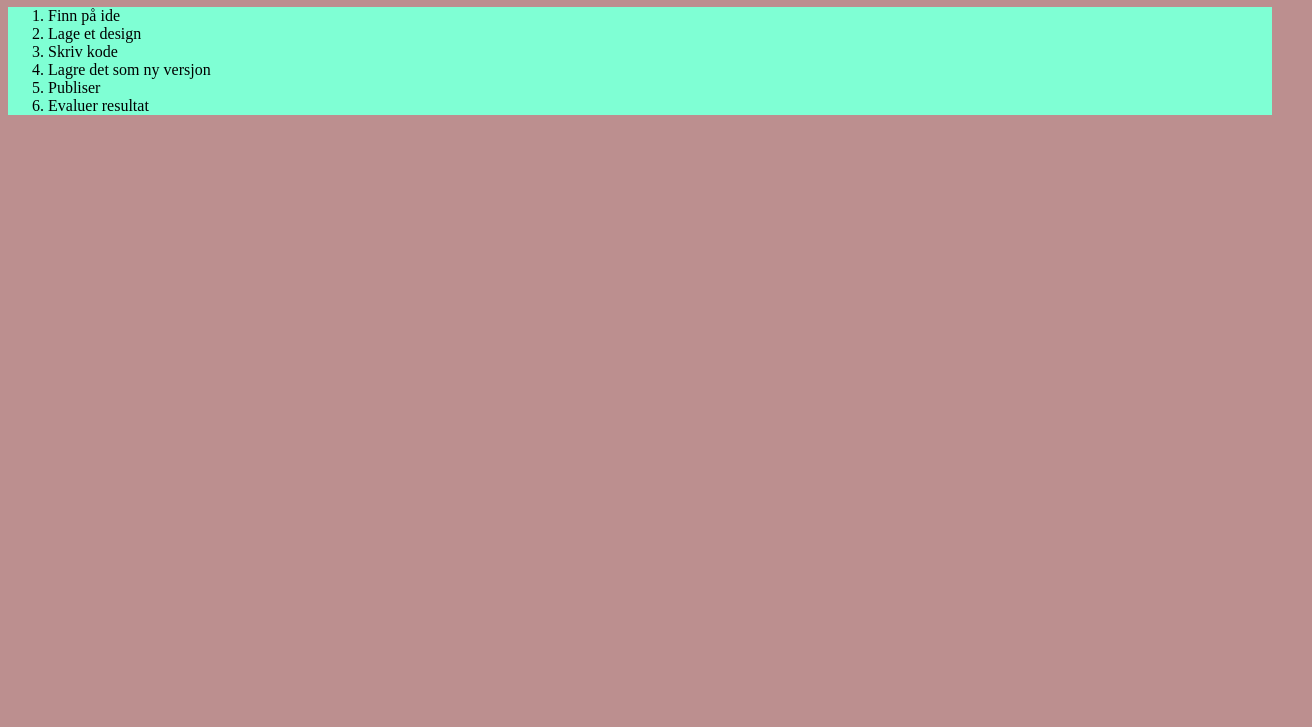
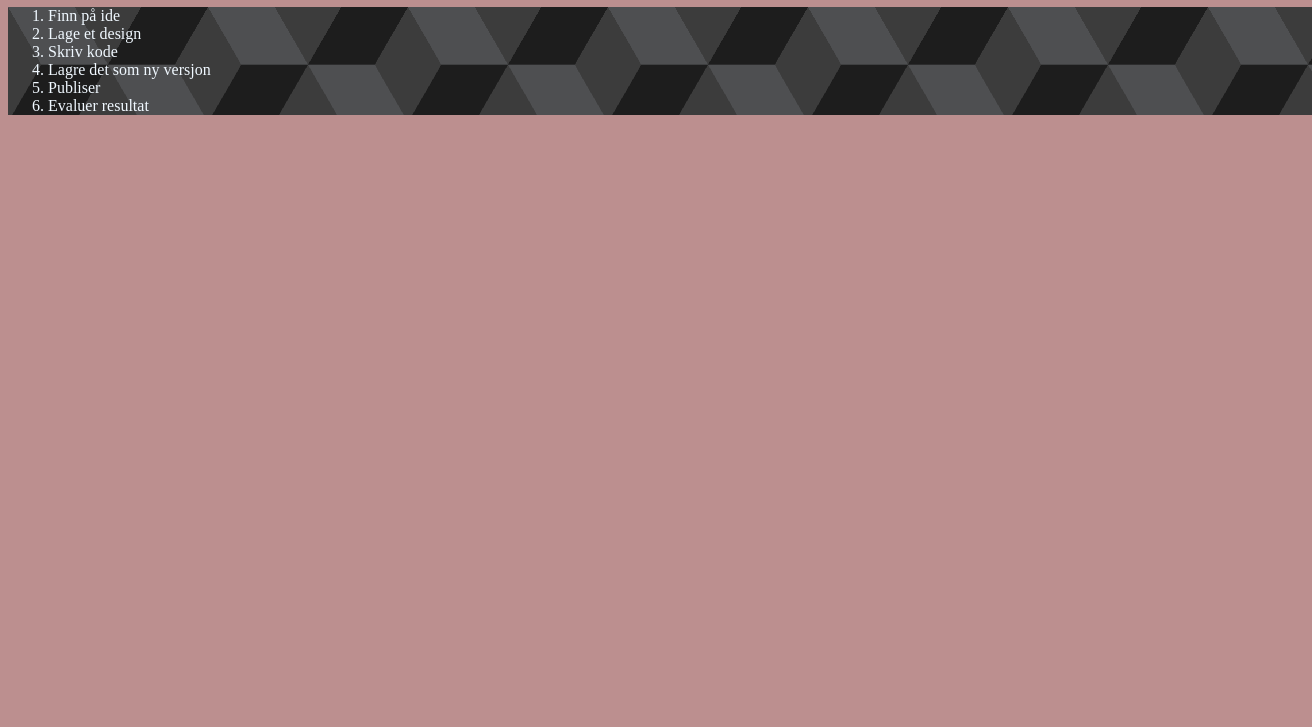
Before and after one commit to CC3636-IV/Basic-intro-day-2, a website: page index.html in a window 1280 px wide. Shown: the part 73-800 px from the top of the page, 1312 px wide, since content can reach past the window. Drawn offline with Linux system fonts and the light colour scheme.

Commit message:
Added pattern to the item list

```diff
--- a/styles.css
+++ b/styles.css
@@ -3,5 +3,25 @@ body {
 }
 
 ol {
-  background-color: aquamarine;
+  width: 100%;
+  height: 100%;
+  --s: 200px; /* control the size */
+  --c1: #1d1d1d;
+  --c2: #4e4f51;
+  --c3: #3c3c3c;
+
+  background: repeating-conic-gradient(
+        from 30deg,
+        #0000 0 120deg,
+        var(--c3) 0 180deg
+      )
+      calc(0.5 * var(--s)) calc(0.5 * var(--s) * 0.577),
+    repeating-conic-gradient(
+      from 30deg,
+      var(--c1) 0 60deg,
+      var(--c2) 0 120deg,
+      var(--c3) 0 180deg
+    );
+  background-size: var(--s) calc(var(--s) * 0.577);
+  color: aliceblue;
 }
```
Also changed, not shown: 1 other file.
